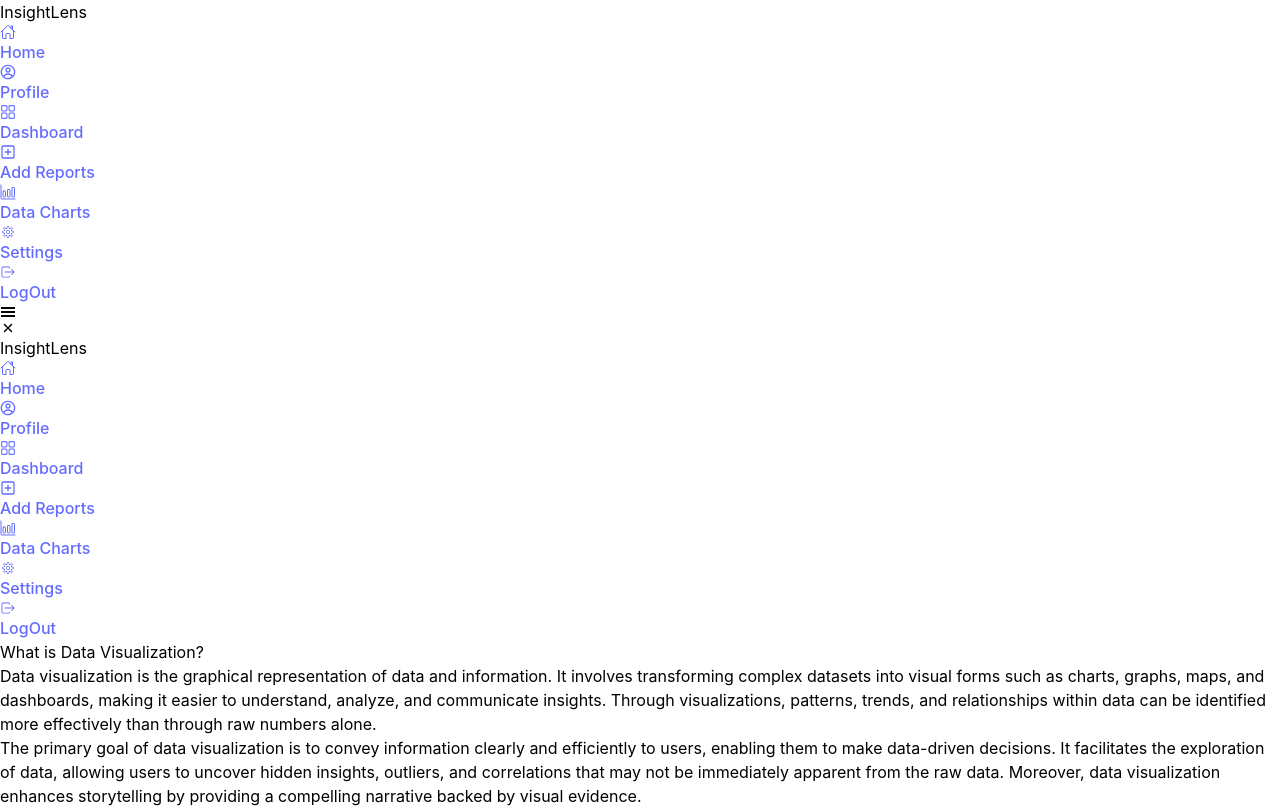
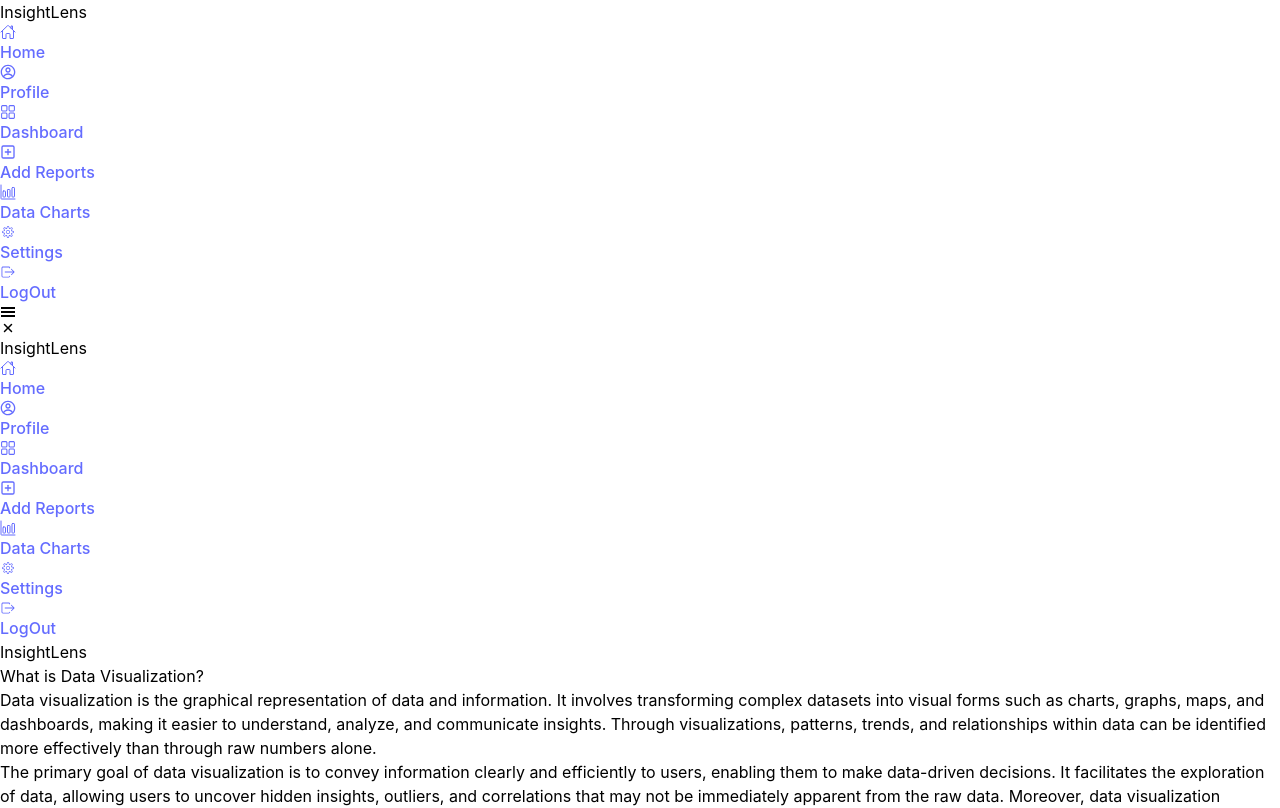
Before and after one commit to shahad-hassan19/insightLens, a React (Vite) app in the folder frontend/: page /user in a window 1280 px wide. Shown: the top 808 px of the page. Built offline with nearby package versions, Linux system fonts and the light colour scheme.

Commit message:
Updating UI

```diff
--- a/frontend/src/Layout.jsx
+++ b/frontend/src/Layout.jsx
@@ -33,7 +33,7 @@ function Layout() {
         <Sidebar />
       </div>
       <div id="right-container" className="flex flex-col items-center w-full mx-5 lg:mx-10">
-        <div className="w-full flex items-center gap-1 sm:gap-5">
+        <div className="w-full mt-10 flex items-center justify-between gap-1 sm:gap-5">
           <div onClick={handleClick} className="md:hidden">
             {toggleIcon ? (
               ""
@@ -42,7 +42,7 @@ function Layout() {
             )}
           </div>
           <div
-            className={`md:hidden overflow-y-auto z-50 top-0 left-0 fixed w-full h-full ${themeMode === "dark" ? "dark:bg-gray-900" : "bg-white"} ${
+            className={`md:hidden overflow-y-auto z-50 top-2 left-0 fixed w-full h-full ${themeMode === "dark" ? "dark:bg-gray-900" : "bg-white"} ${
               toggleIcon ? " block " : " hidden"
             }`}
           >
@@ -53,6 +53,7 @@ function Layout() {
               <Sidebar />
             </div>
           </div>
+          <span className="block lg:hidden text-2xl font-extrabold mr-3">InsightLens</span>
         </div>
         <div className="w-full my-10">
           <Outlet />
```
